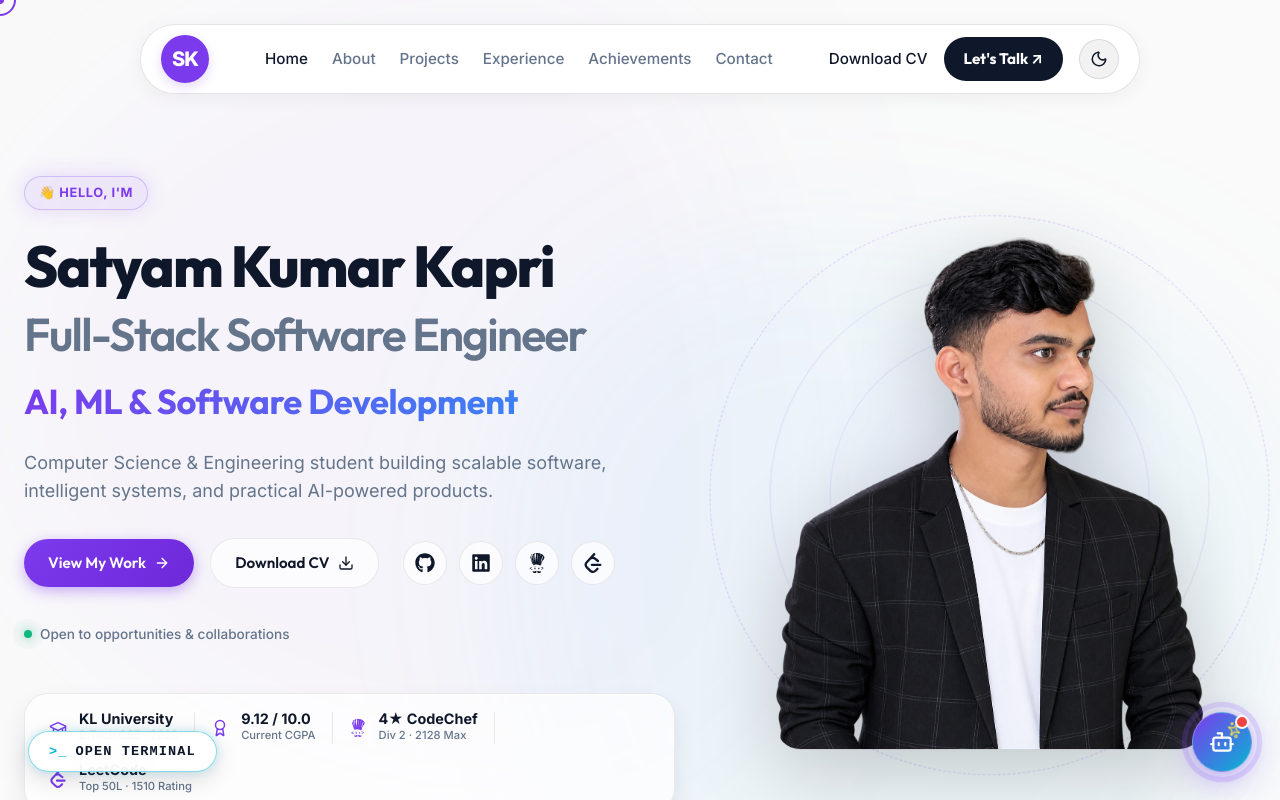
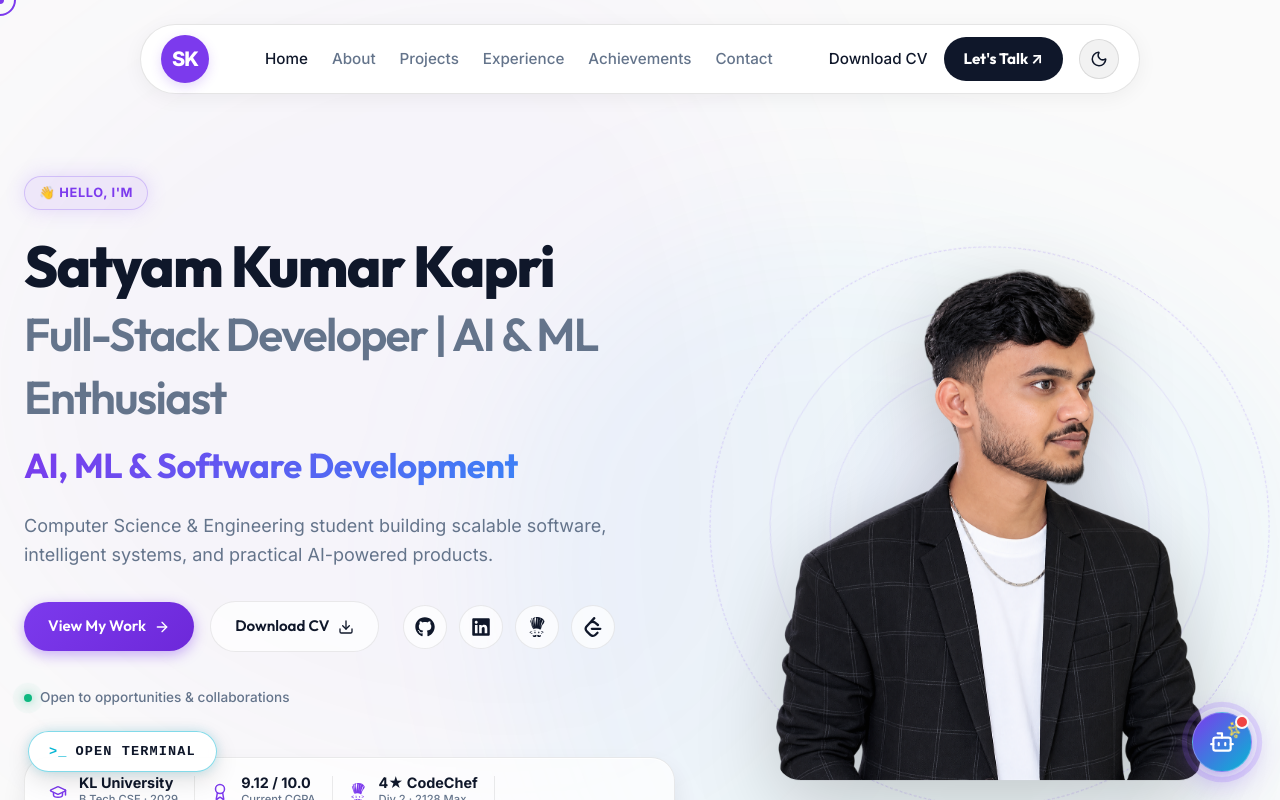
Before and after one commit to satyamkumarkapri/SatyamKapriPortfolio, a React (Vite) app: page / in a window 1280 px wide. Shown: the top 800 px of the page. Built offline with nearby package versions, Linux system fonts and the light colour scheme.

Commit message:
Update hero section role text based on feedback

```diff
--- a/src/components/Hero.tsx
+++ b/src/components/Hero.tsx
@@ -26,7 +26,7 @@ const Hero: React.FC = () => {
           <div className="badge hero-badge">👋 HELLO, I'M</div>
           <h1 className="hero-title">
             <span className="hero-name">Satyam Kumar Kapri</span> <br />
-            <span className="hero-role">Full-Stack Software Engineer</span> <br />
+            <span className="hero-role">Full-Stack Developer | AI & ML Enthusiast</span> <br />
             <span className="text-gradient hero-highlight">AI, ML & Software Development</span>
           </h1>
           <p className="hero-subtitle">
--- a/src/components/TerminalWidget.tsx
+++ b/src/components/TerminalWidget.tsx
@@ -23,7 +23,7 @@ const TerminalWidget: React.FC = () => {
         output = 'Available commands: about, skills, education, projects, contact, clear, exit';
         break;
       case 'about':
-        output = 'Satyam Kumar Kapri — Full-Stack Software Engineer & AI/ML developer pursuing B.Tech CSE at KL University (CGPA 9.12).';
+        output = 'Satyam Kumar Kapri — Full-Stack Developer | AI & ML Enthusiast pursuing B.Tech CSE at KL University (CGPA 9.12).';
         break;
       case 'skills':
         output = 'Languages: Java, Python, JavaScript, TypeScript, C, SQL | Stack: React, Node.js, FastAPI, MongoDB | CP: 4★ CodeChef (2128)';
```
